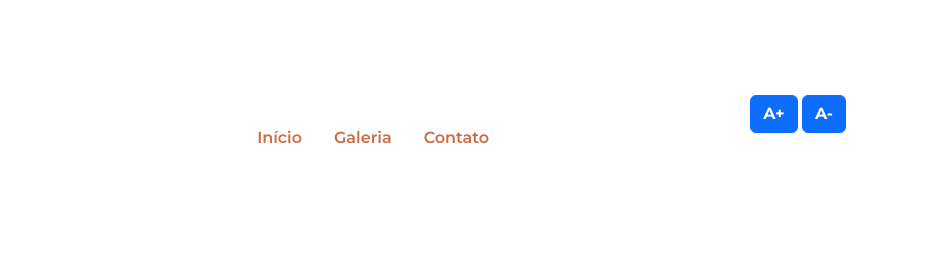
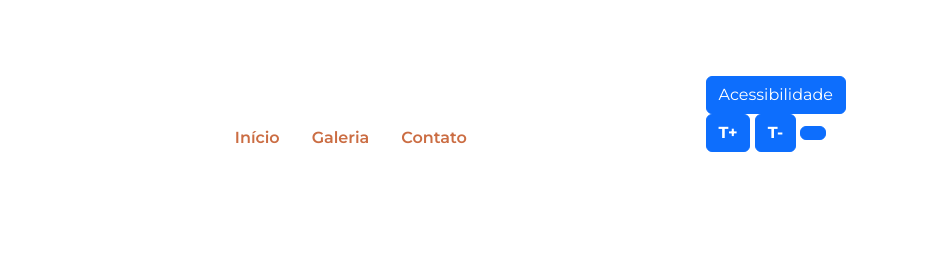
Before and after one commit to 21122008suelen/site_acessivel, a plain HTML site: page index.html in a window 1280 px wide. Shown: the top 273 px of the page, 352-1280 px from the left. Drawn offline with nearby package versions, Linux system fonts and the light colour scheme.

Commit message:
adicionar acessibilidade

```diff
--- a/index.html
+++ b/index.html
@@ -14,17 +14,32 @@
 
 <body>
     <header class=" p-5">
-
-        <nav class="container d-flex justify-content-between align-items-center" >
-            <img src="img/logo.png" class="nav-img" loading="lazy">
+        <nav class="container d-flex justify-content-between align-items-center">
+        <img src="img/logo.png" alt="Logotipo da Tropicália" class="nav-img "
+        loading="lazy">
         <ul class="nav mt-5">
         <li class="nav-item"><a class="nav-link" href="#inicio">Início</a></li>
         <li class="nav-item"><a class="nav-link" href="#galeria">Galeria</a></li>
         <li class="nav-item"><a class="nav-link" href="#contato">Contato</a></li>
         </ul>
-                <div id="acessibilidade">
-                    <button id="aumentar-fonte" class="btn btn-primary fw-bold">A+</button>
-                    <button id="diminuir-fonte" class="btn btn-primary fw-bold">A-</button>
+        <div id="acessibilidade" class="menu-acessibilidade">
+
+        <button id="botao-acessibilidade" class="btn btn-primary rotacao-botao fw-
+        bold"
+
+        aria-expanded="false">Acessibilidade</button>
+        <div id="opcoes-acessibilidade" class="opcoes-acessibilidade apresenta-lista
+        ">
+        <button id="aumentar-fonte" class="btn btn-primary fw-bold"
+        aria-label="Aumentar o tamanho da fonte">T+</button>
+        <button id="diminuir-fonte" class="btn btn-primary fw-bold"
+        aria-label="Diminuir o tamanho da fonte">T-</button>
+        <button id="alterna-contraste" class="btn btn-primary fw-bold"
+
+        aria-label="Alterna o contraste de cores"><i class="bi bi-
+        shadows"></i></button>
+
+        </div>
         </div>
         </nav>
         </header>
```
Lines whose indentation alone changed are shown as unchanged.
